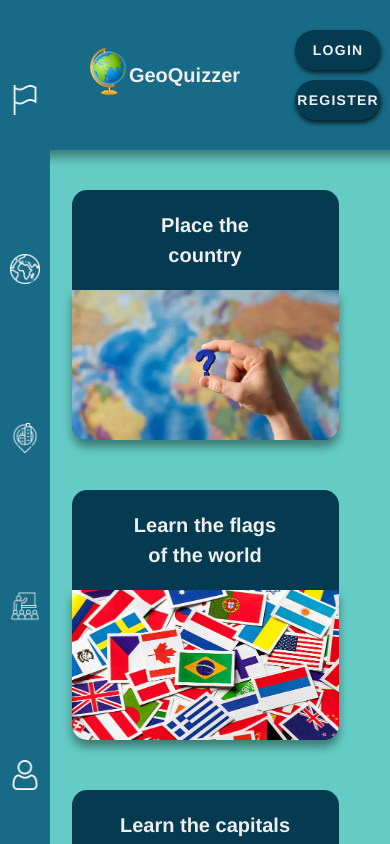
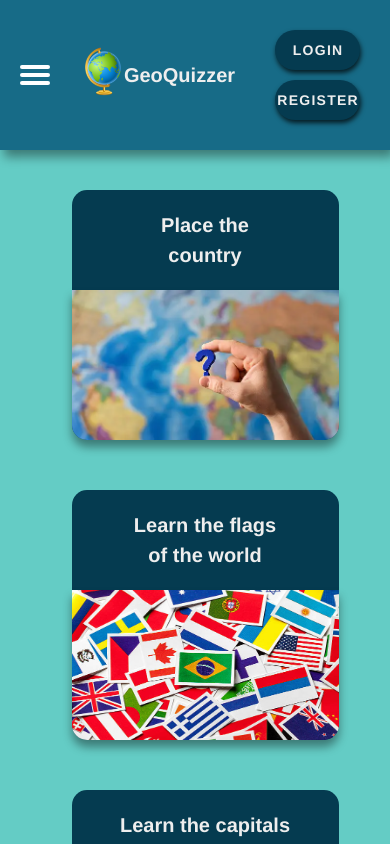
Before and after one commit to Blasipps-ganget/GeoQuizzer, a Vue app in the folder gui/GeoQuizzer/: page / in a window 390 px wide. Shown: the top 844 px of the page. Built offline with nearby package versions, Linux system fonts and the light colour scheme.

Commit message:
Add hamburger menu to mobile view

```diff
--- a/gui/GeoQuizzer/src/App.vue
+++ b/gui/GeoQuizzer/src/App.vue
@@ -40,17 +40,17 @@ const registerLogoutText = () =>{
 
     <div class="menuitem">
       <img class="nav__images" src="./assets/images/icons/flag.png" alt="Flags">
-      <RouterLink class="navLink" to="/flag" @click="selectQuiz('flags')">Flags</RouterLink>
+      <RouterLink class="navLink" to="/quiz" @click="selectQuiz('flags')">Flags</RouterLink>
     </div>
 
     <div class="menuitem">
       <img class="nav__images" src="./assets/images/icons/planet-earth.png" alt="Countries">
-      <RouterLink class="navLink" to="/map" @click="selectQuiz('countries')">Countries</RouterLink>
+        <RouterLink class="navLink" to="/quiz" @click="selectQuiz('countries')">Countries</RouterLink>
     </div>
 
     <div class="menuitem">
       <img class="nav__images" src="./assets/images/icons/capitals.png" alt="Capitals">
-      <RouterLink class="navLink" to="/quiz" @click="selectQxuiz('capitals')">Capitals</RouterLink>
+      <RouterLink class="navLink" to="/quiz" @click="selectQuiz('capitals')">Capitals</RouterLink>
     </div>
 
     <div class="menuitem">
@@ -74,9 +74,19 @@ const registerLogoutText = () =>{
 
 
 
-    <div>
+    <div class="hamburgerMenu">
 
-      <!-- <RouterLink to="/userProfile"><img class="userIconTopLeft" src="./assets/images/icons/user.png" alt=""></RouterLink> -->
+      <input id="menu-toggle" type="checkbox" />
+      <label class='menu-button-container' for="menu-toggle">
+        <div class='menu-button'></div>
+      </label>
+      <ul class="menu">
+        <li><RouterLink class="navLink" to="/quiz" @click="selectQuiz('flags')">Flags</RouterLink></li>
+        <li><RouterLink class="navLink" to="/quiz" @click="selectQuiz('countries')">Countries</RouterLink></li>
+        <li><RouterLink class="navLink" to="/quiz" @click="selectQuiz('capitals')">Capitals</RouterLink></li>
+        <li><RouterLink class="navLink" to="/classroom">Classroom</RouterLink></li>
+        <li><RouterLink class="navLink" to="/userProfile">Profile</RouterLink></li>
+      </ul>
 
     </div>
     <div class="logo">
@@ -107,6 +117,7 @@ const registerLogoutText = () =>{
     <div><RouterLink to="/register">Register</RouterLink></div>
     <div><RouterLink to="/map">Map</RouterLink></div>
     <div><RouterLink to="/flag">FlagQuiz</RouterLink></div>
+    <div><RouterLink to="/capitals">Capitals quiz</RouterLink></div>
     <div><RouterLink to="/quiz">ChooseQuiz</RouterLink></div>
   </div>
   <!--  WHEN ADDING A NEW LINK ADD HERE AND IN ROUTER -->
@@ -122,8 +133,86 @@ const registerLogoutText = () =>{
 
 <style scoped>
 
+/* CSS FOR HAMBURGER MENU */
+
+.menu {
+  display: flex;
+  flex-direction: row;
+  list-style-type: none;
+  margin: 0;
+  padding: 0;
+
+}
+
+.menu > li {
+  margin: 0 1rem;
+  overflow: hidden;
+}
+
+.menu-button-container {
+  display: none;
+  height: 100%;
+  width: 30px;
+  cursor: pointer;
+  flex-direction: column;
+  justify-content: center;
+  align-items: center;
+}
+
+#menu-toggle {
+  display: none;
+}
+
+.menu-button,
+.menu-button::before,
+.menu-button::after {
+  display: block;
+  background-color: #fff;
+  position: absolute;
+  height: 4px;
+  width: 30px;
+  transition: transform 400ms cubic-bezier(0.23, 1, 0.32, 1);
+  border-radius: 2px;
+}
+
+.menu-button::before {
+  content: '';
+  margin-top: -8px;
+}
+
+.menu-button::after {
+  content: '';
+  margin-top: 8px;
+}
+
+#menu-toggle:checked + .menu-button-container .menu-button::before {
+  margin-top: 0px;
+  transform: rotate(405deg);
+}
+
+#menu-toggle:checked + .menu-button-container .menu-button {
+  background: rgba(255, 255, 255, 0);
+}
+
+#menu-toggle:checked + .menu-button-container .menu-button::after {
+  margin-top: 0px;
+  transform: rotate(-405deg);
+}
+
+
+/* --------------------- */
+
 .navLink:hover {
   text-decoration: underline;
+}
+
+.hamburgerMenu {
+  display: none;
+}
+
+.hamburgerMenu a {
+  text-decoration: none;
+  color: white;
 }
 
 
@@ -185,24 +274,7 @@ const registerLogoutText = () =>{
 }
 
 
-.userIconTopLeft {
 
-  height: 40px;
-
-
-
-
-}
-
-.profileContent  {
-
-  border: 2px solid white;
-  border-radius: 15px;
-  height: 50px;
-  margin-left: 50px;
-  padding: 5px;
-
-}
 
 .login {
 
@@ -302,17 +374,62 @@ const registerLogoutText = () =>{
 }
 
 @media screen and (max-width: 720px) {
+
+  /* HAMBURGER MENU CSS */
+
+  .menu-button-container {
+    display: flex;
+  }
+  .menu {
+    position: absolute;
+    top: 0;
+    margin-top: 150px;
+    left: 0;
+    flex-direction: column;
+    width: 100%;
+    justify-content: center;
+    align-items: center;
+  }
+  #menu-toggle ~ .menu li {
+    height: 0;
+    margin: 0;
+    padding: 0;
+    border: 0;
+    transition: height 400ms cubic-bezier(0.23, 1, 0.32, 1);
+  }
+  #menu-toggle:checked ~ .menu li {
+    border: 1px solid #333;
+    height: 2.5em;
+    padding: 0.5em;
+    transition: height 400ms cubic-bezier(0.23, 1, 0.32, 1);
+  }
+  .menu > li {
+    display: flex;
+    justify-content: center;
+    margin: 0;
+    padding: 0.5em 0;
+    width: 100%;
+    color: white;
+    background-color: #176B87;
+  }
+  .menu > li:not(:last-child) {
+    border-bottom: 1px solid #444;
+  }
+
+
+  /* ------------------ */
+
+
   .bigMenu {
-    width: 50px;
+    display: none;
   }
 
   .headerContent {
-    margin-left: 20px;
+    padding-left: 20px;
   }
 
-  .bigMenu:hover {
-
-    width:170px
+  .hamburgerMenu {
+    display: block;
   }
 
   .logo img {
@@ -321,10 +438,6 @@ const registerLogoutText = () =>{
   }
   .logo h1 {
     font-size: 20px;
-  }
-
-  .footerContent {
-    margin-left: 20px;
   }
 
   .footerContent span {
--- a/gui/GeoQuizzer/src/views/HomeView.vue
+++ b/gui/GeoQuizzer/src/views/HomeView.vue
@@ -17,16 +17,16 @@ function selectQuiz(selection) {
 
     <div class="quizBox">
       <div class="headerBackground">
-        <RouterLink to="/map" @click="selectQuiz('countries')"><h2>Place the<br>country</h2></RouterLink>
+        <RouterLink to="/quiz" @click="selectQuiz('countries')"><h2>Place the<br>country</h2></RouterLink>
       </div>
-      <RouterLink to="/map" @click="selectQuiz('countries')"><img class="selectionImage" src="../assets/images/countries.png" alt=""></RouterLink>
+      <RouterLink to="/quiz" @click="selectQuiz('countries')"><img class="selectionImage" src="../assets/images/countries.png" alt=""></RouterLink>
     </div>
 
     <div class="quizBox">
       <div class="headerBackground">
-      <RouterLink to="/flag" @click="selectQuiz('flags')"><h2>Learn the flags<br>of the world</h2></RouterLink>
+      <RouterLink to="/quiz" @click="selectQuiz('flags')"><h2>Learn the flags<br>of the world</h2></RouterLink>
       </div>
-      <RouterLink to="/flag" @click="selectQuiz('flags')"><img class="selectionImage" src="../assets/images/flags.jpg" alt=""></RouterLink>
+      <RouterLink to="/quiz" @click="selectQuiz('flags')"><img class="selectionImage" src="../assets/images/flags.jpg" alt=""></RouterLink>
 
     </div>
       <div class="capitalsdiv">
@@ -51,6 +51,8 @@ function selectQuiz(selection) {
 </template>
 <style scoped>
 
+
+
 .centerContent {
 
   margin-top: 40px;
@@ -69,11 +71,6 @@ function selectQuiz(selection) {
   grid-template-rows: 250px;
 
   padding-bottom: 180px;
-
-
-
-
-
 
 }
 
@@ -131,6 +128,8 @@ border-radius: 15px;
 }
 
 @media screen and (max-width: 720px) {
+
+
   .mainContent {
 
     display: grid;
```
